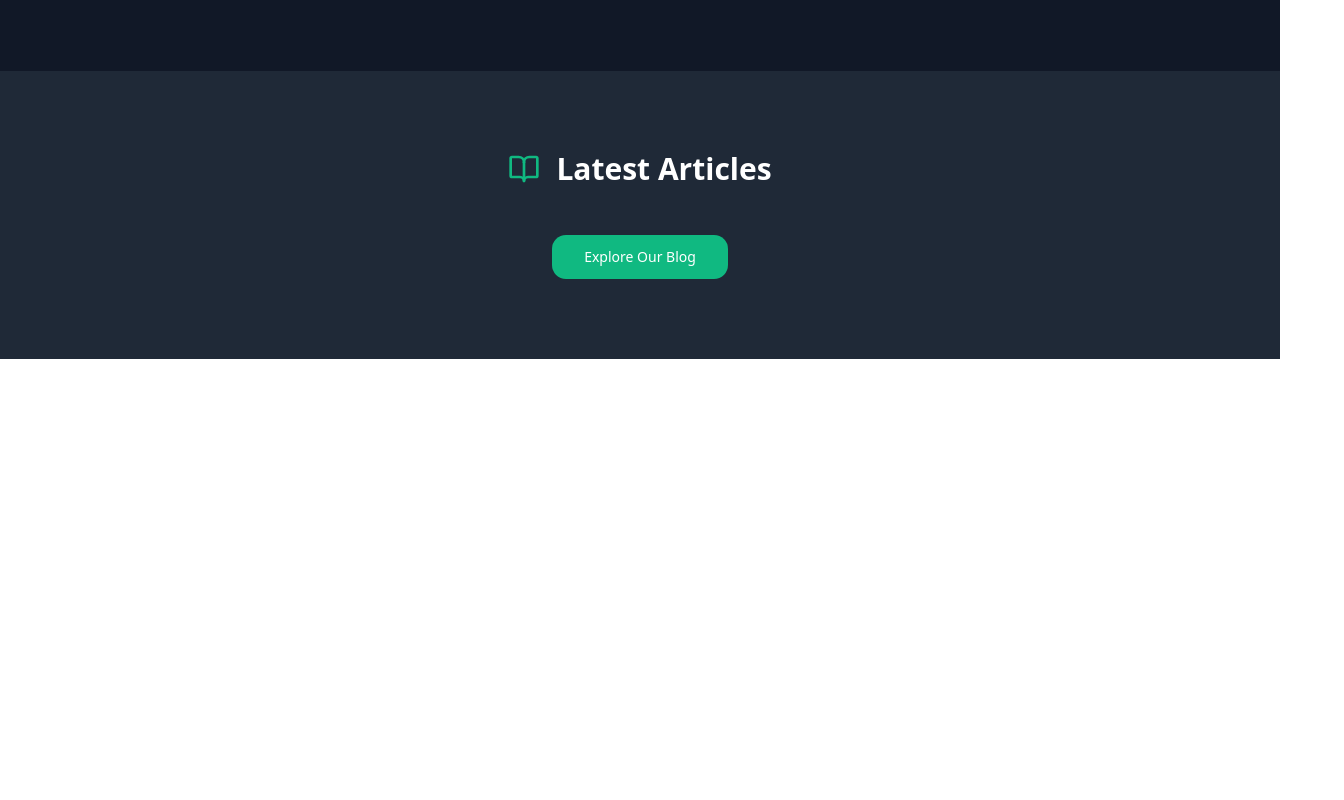
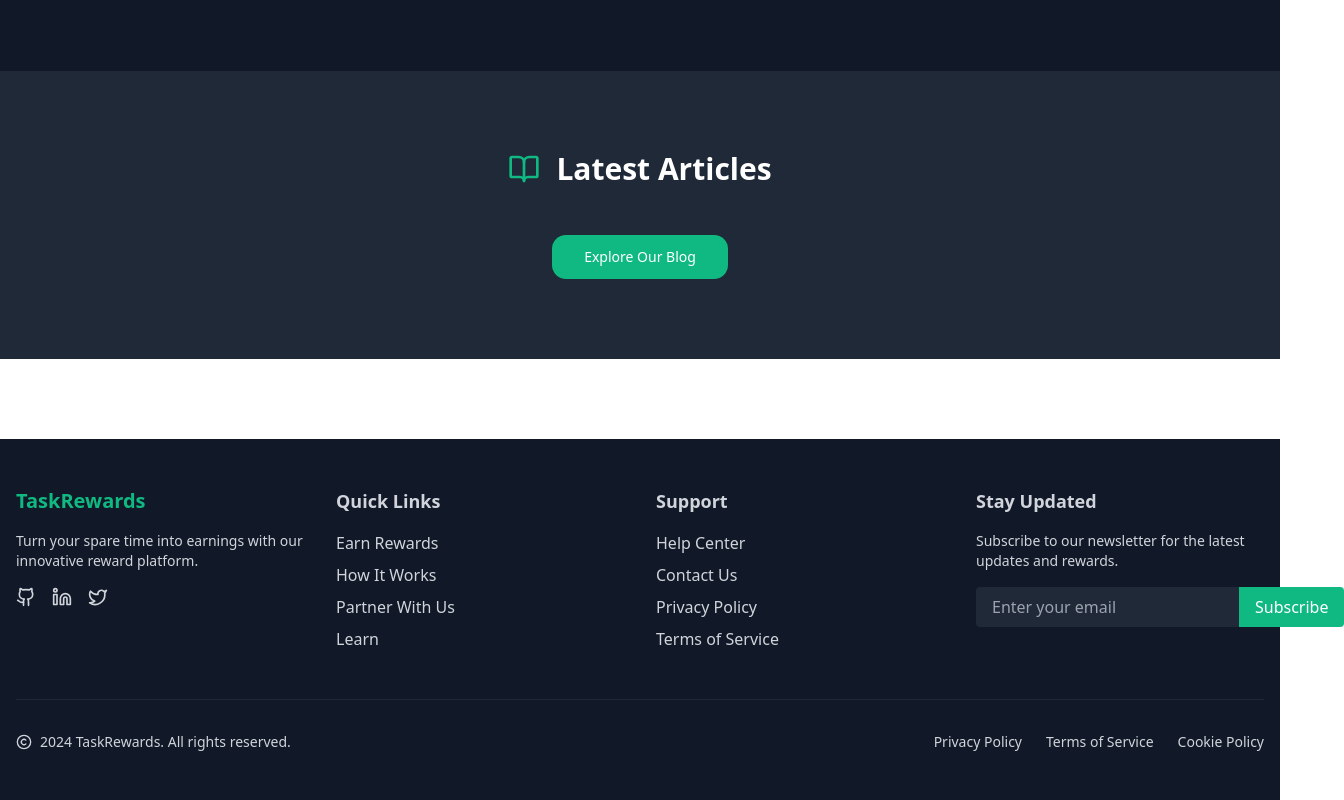
Before and after one commit to taskrewards55/taskberry-bounty-28, a React (Vite) app: page /learn in a window 1280 px wide. Shown: the part 1137-1937 px from the top of the page, 1344 px wide, since content can reach past the window. Before the commit the page ends 1496 px from the top, so only its background shows below. Built offline with nearby package versions, Linux system fonts and the light colour scheme.

Commit message:
Add footer to all pages
Implemented a footer component that will be displayed across all website pages for consistent navigation and information access.
[skip gpt_engineer]

```diff
--- a/src/App.tsx
+++ b/src/App.tsx
@@ -8,6 +8,7 @@ import EarnRewards from "./pages/EarnRewards";
 import HowItWorks from "./pages/HowItWorks";
 import PartnerWithUs from "./pages/PartnerWithUs";
 import Learn from "./pages/Learn";
+import { Footer } from "./components/Footer";
 
 const queryClient = new QueryClient();
 
@@ -17,6 +18,8 @@ const App = () => (
       <Toaster />
       <Sonner />
       <BrowserRouter>
+        <div className="flex flex-col min-h-screen">
+          <div className="flex-grow">
             <Routes>
               <Route path="/" element={<Index />} />
               <Route path="/earn-rewards" element={<EarnRewards />} />
@@ -24,6 +27,9 @@ const App = () => (
               <Route path="/partner-with-us" element={<PartnerWithUs />} />
               <Route path="/learn" element={<Learn />} />
             </Routes>
+          </div>
+          <Footer />
+        </div>
       </BrowserRouter>
     </TooltipProvider>
   </QueryClientProvider>
--- /dev/null
+++ b/src/components/Footer.tsx
@@ -0,0 +1,98 @@
+import { Copyright, Github, Linkedin, Twitter } from "lucide-react";
+import { Link } from "react-router-dom";
+
+export const Footer = () => {
+  return (
+    <footer className="bg-gray-900 text-gray-300 py-12 mt-20">
+      <div className="container mx-auto px-4">
+        <div className="grid grid-cols-1 md:grid-cols-4 gap-8">
+          {/* Company Info */}
+          <div className="space-y-4">
+            <h3 className="text-xl font-bold text-emerald-500">TaskRewards</h3>
+            <p className="text-sm">
+              Turn your spare time into earnings with our innovative reward platform.
+            </p>
+            <div className="flex space-x-4">
+              <a href="https://github.com" target="_blank" rel="noopener noreferrer" className="hover:text-emerald-500">
+                <Github className="w-5 h-5" />
+              </a>
+              <a href="https://linkedin.com" target="_blank" rel="noopener noreferrer" className="hover:text-emerald-500">
+                <Linkedin className="w-5 h-5" />
+              </a>
+              <a href="https://twitter.com" target="_blank" rel="noopener noreferrer" className="hover:text-emerald-500">
+                <Twitter className="w-5 h-5" />
+              </a>
+            </div>
+          </div>
+
+          {/* Quick Links */}
+          <div className="space-y-4">
+            <h3 className="text-lg font-semibold">Quick Links</h3>
+            <ul className="space-y-2">
+              <li>
+                <Link to="/earn-rewards" className="hover:text-emerald-500">Earn Rewards</Link>
+              </li>
+              <li>
+                <Link to="/how-it-works" className="hover:text-emerald-500">How It Works</Link>
+              </li>
+              <li>
+                <Link to="/partner-with-us" className="hover:text-emerald-500">Partner With Us</Link>
+              </li>
+              <li>
+                <Link to="/learn" className="hover:text-emerald-500">Learn</Link>
+              </li>
+            </ul>
+          </div>
+
+          {/* Support */}
+          <div className="space-y-4">
+            <h3 className="text-lg font-semibold">Support</h3>
+            <ul className="space-y-2">
+              <li>
+                <a href="#" className="hover:text-emerald-500">Help Center</a>
+              </li>
+              <li>
+                <a href="#" className="hover:text-emerald-500">Contact Us</a>
+              </li>
+              <li>
+                <a href="#" className="hover:text-emerald-500">Privacy Policy</a>
+              </li>
+              <li>
+                <a href="#" className="hover:text-emerald-500">Terms of Service</a>
+              </li>
+            </ul>
+          </div>
+
+          {/* Newsletter */}
+          <div className="space-y-4">
+            <h3 className="text-lg font-semibold">Stay Updated</h3>
+            <p className="text-sm">Subscribe to our newsletter for the latest updates and rewards.</p>
+            <div className="flex">
+              <input
+                type="email"
+                placeholder="Enter your email"
+                className="px-4 py-2 bg-gray-800 rounded-l focus:outline-none focus:ring-1 focus:ring-emerald-500"
+              />
+              <button className="bg-emerald-500 text-white px-4 py-2 rounded-r hover:bg-emerald-600">
+                Subscribe
+              </button>
+            </div>
+          </div>
+        </div>
+
+        {/* Bottom Bar */}
+        <div className="mt-12 pt-8 border-t border-gray-800 flex flex-col md:flex-row justify-between items-center">
+          <div className="flex items-center space-x-2 mb-4 md:mb-0">
+            <Copyright className="w-4 h-4" />
+            <span className="text-sm">2024 TaskRewards. All rights reserved.</span>
+          </div>
+          <div className="flex space-x-6 text-sm">
+            <a href="#" className="hover:text-emerald-500">Privacy Policy</a>
+            <a href="#" className="hover:text-emerald-500">Terms of Service</a>
+            <a href="#" className="hover:text-emerald-500">Cookie Policy</a>
+          </div>
+        </div>
+      </div>
+    </footer>
+  );
+};
```
Lines whose indentation alone changed are shown as unchanged.
